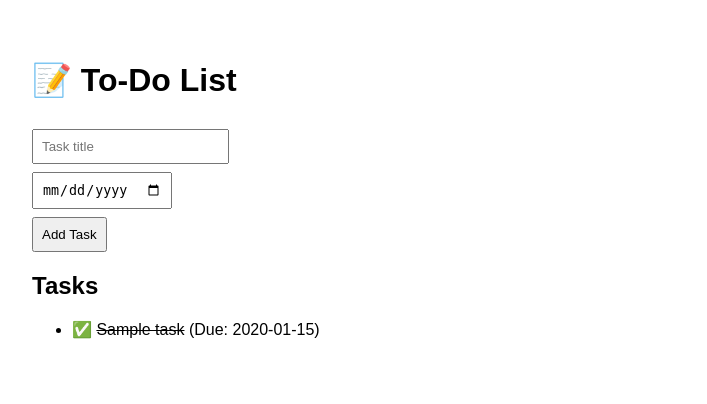
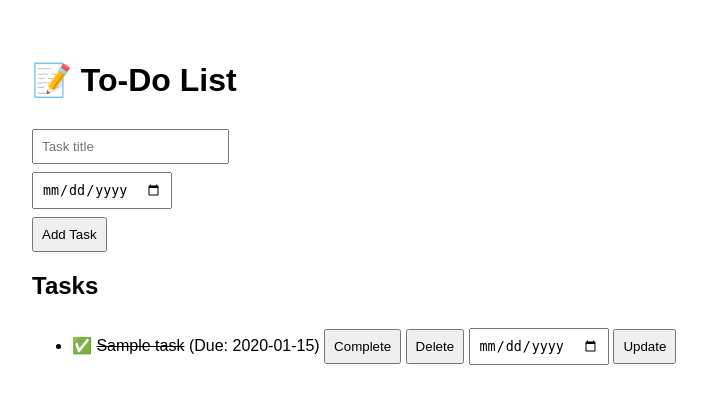
Before and after one commit to thomashahn623/AutoCal, a Flask app: page / in a window 1280 px wide. Shown: the top 404 px of the page, without its empty margins (8-715 px from the left). Run offline with Flask 3, Linux system fonts and the light colour scheme; tables that the repository leaves empty hold one stand-in row (values such as "Sample post").

Commit message:
Füge Funktionen zum Markieren, Löschen und Aktualisieren von Aufgaben hinzu

```diff
--- a/src/app.py
+++ b/src/app.py
@@ -1,5 +1,5 @@
 from flask import Flask, render_template, request, redirect
-from db import init_db, add_task, list_tasks
+from db import init_db, add_task, list_tasks, mark_task_completed, remove_task, update_task_due_date
 from models import Task
 from datetime import datetime
 
@@ -19,5 +19,25 @@ def index():
     tasks = list_tasks()
     return render_template("index.html", tasks=tasks)
 
+@app.route("/complete/<int:task_id>", methods=["POST"])
+def complete_task(task_id):
+    mark_task_completed(task_id)
+    return redirect("/")
+
+@app.route("/delete/<int:task_id>", methods=["POST"])
+def delete_task(task_id):
+    remove_task(task_id)
+    return redirect("/")
+
+@app.route("/update/<int:task_id>", methods=["GET", "POST"])
+def update_due_date(task_id):
+    if request.method == "POST":
+        new_due_raw = request.form.get("due_date")
+        new_due = datetime.fromisoformat(new_due_raw) if new_due_raw else None
+        update_task_due_date(task_id, new_due)
+    else:
+        return redirect("/")
+    return redirect("/")
+
 if __name__ == "__main__":
     app.run(debug=True)
--- a/src/db.py
+++ b/src/db.py
@@ -46,3 +46,21 @@ def list_tasks():
             estimated_minutes=row[4],
             completed=bool(row[5])
         ) for row in rows]
+
+def mark_task_completed(task_id):
+    with get_connection() as conn:
+        conn.execute("UPDATE tasks SET completed = 1 WHERE id = ?", (task_id,))
+        conn.commit()
+
+def remove_task(task_id):
+    with get_connection() as conn:
+        conn.execute("DELETE FROM tasks WHERE id = ?", (task_id,))
+        conn.commit()
+
+def update_task_due_date(task_id, new_due):
+    with get_connection() as conn:
+        conn.execute(
+            "UPDATE tasks SET due_date = ? WHERE id = ?",
+            (new_due.isoformat() if new_due else None, task_id)
+        )
+        conn.commit()
--- a/src/templates/index.html
+++ b/src/templates/index.html
@@ -29,6 +29,16 @@
                 {% if task.due_date %}
                     (Due: {{ task.due_date.strftime('%Y-%m-%d') }})
                 {% endif %}
+                <form method="post" action="/complete/{{ task.id }}" style="display:inline;">
+                    <button type="submit">Complete</button>
+                </form>
+                <form method="post" action="/delete/{{ task.id }}" style="display:inline;">
+                    <button type="submit">Delete</button>
+                </form>
+                <form method="post" action="/update/{{ task.id }}" style="display:inline;">
+                    <input type="date" name="due_date">
+                    <button type="submit">Update</button>
+                </form>
             </li>
         {% else %}
             <li>No tasks yet.</li>
```
Also changed, not shown: src/autocal.db.
